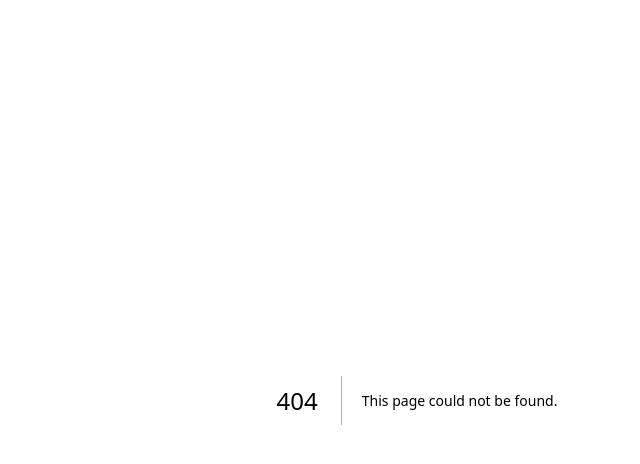
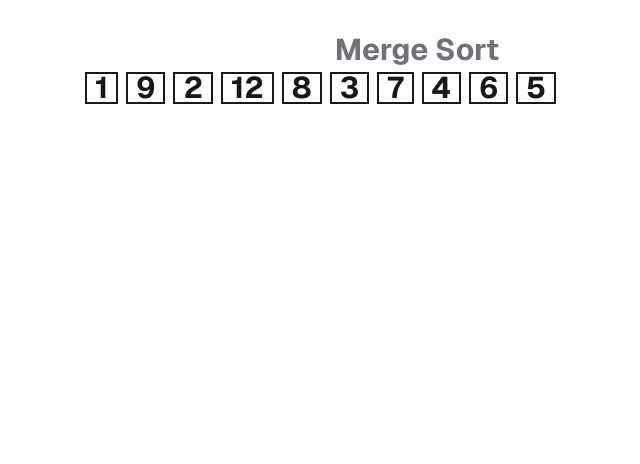
Before and after one commit to rknm-cell/dsa-app, a Next.js app: page /sort/mergesort in a window 1280 px wide. Before the commit this address had no page. Shown: the top 464 px of the page, without its empty margins (223-863 px from the left). Built offline with nearby package versions, Linux system fonts and the light colour scheme.

Commit message:
beginning merge sort visualization

```diff
--- /dev/null
+++ b/src/app/sort/mergesort/page.tsx
@@ -0,0 +1,66 @@
+"use client";
+import { type MergeSortNode, mergeSortAnimation, mergeSortHandler } from "../../../libs/mergesort5";
+import React, { useState, type JSX } from "react";
+
+const startingArray: number[] = [1, 9, 2, 12, 8, 3, 7, 4, 6, 5];
+
+const mergeSortTree: MergeSortNode = {
+    originalArr: structuredClone(startingArray)
+
+
+}
+const animationState = {
+  frames: [],
+  tree: mergeSortTree
+}
+mergeSortAnimation(startingArray, mergeSortTree, animationState);
+
+function MergeSortNode({node}: {node: MergeSortNode}) {
+    if (!node.originalArr)
+        return null;
+
+  return (
+    <div className="flex flex-col ">
+        {node.originalArr && <div className="flex flex-row">
+            {node.originalArr.map((n, i) => (
+                <div key={i} className="m-1 flex h-8 min-w-[30px] items-center justify-center border-2 p-2 text-center font-bold text-zinc-900">
+                    {n}
+                </div>
+            ))}</div>}
+    </div>
+  )
+}
+
+export default function MergeSortVisualizer() {
+  const [step, setStep] = useState(0);
+  const [frames, setFrames] = useState<MergeSortNode[]>([]);
+
+  const handleSort = () => {
+    const { frames, tree } = mergeSortHandler(startingArray);
+    console.log("Frames: ", frames);
+    console.log("Tree: ", tree);
+    setFrames(frames);
+    setStep(0);
+  };
+
+  const stepInstructions = {
+    base: "Base case: The array is already sorted",
+    split: "Split the array into two halves",
+    compare: "Compare the values looking for the lower value",
+    merge: "Merge the two halves",
+  };
+  const baseStyle = "bg-teal-400";
+
+  return (
+    <div className="min-h-screen from-purple-900 to-blue-900 p-8 text-white">
+      <div className="mx-auto max-w-2xl">
+        <h1 className="mb-6 text-center text-3xl font-bold text-zinc-500">
+          Merge Sort
+          <MergeSortNode node={animationState.frames[step]} />
+
+
+        </h1>
+      </div>
+    </div>
+  );
+}
--- a/src/libs/mergesort5.ts
+++ b/src/libs/mergesort5.ts
@@ -35,7 +35,7 @@ function merge(left: number[], right: number[], mergeNode: Partial<MergeSortNode
   return mergedArr.concat(left.slice(l)).concat(right.slice(r));
 }
 
-export function mergeSort(arr: number[], node: Partial<MergeSortNode>, animationStates:{frames: Partial<MergeSortNode>[], tree: Partial<MergeSortNode> }): number[] {
+export function mergeSortAnimation(arr: number[], node: Partial<MergeSortNode>, animationStates:{frames: Partial<MergeSortNode>[], tree: Partial<MergeSortNode> }): number[] {
   // adds inddividual elements to the merge node
   animationStates.frames.push(structuredClone(animationStates.tree))
   if (arr.length <= 1) {
@@ -57,8 +57,8 @@ export function mergeSort(arr: number[], node: Partial<MergeSortNode>, animation
   };
   animationStates.frames.push(structuredClone(animationStates.tree))
 
-  const sortedLeft = mergeSort(left, node.left!, animationStates);
-  const sortedRight = mergeSort(right, node.right!, animationStates);
+  const sortedLeft = mergeSortAnimation(left, node.left!, animationStates);
+  const sortedRight = mergeSortAnimation(right, node.right!, animationStates);
 
   const sortedArray = merge(sortedLeft, sortedRight, node, animationStates);
 
@@ -69,4 +69,10 @@ export function mergeSort(arr: number[], node: Partial<MergeSortNode>, animation
 
 const animationState = { frames: [], tree: {} };
 console.log("Original array:", arraynums);
-const result = mergeSort(arraynums, animationState.tree, animationState);
+const result = mergeSortAnimation(arraynums, animationState.tree, animationState);
+
+export function mergeSortHandler(arr: number[]) {
+  const animationState = { frames: [], tree: {} };
+  mergeSortAnimation(arr, animationState.tree, animationState);
+  return animationState;
+}
```
